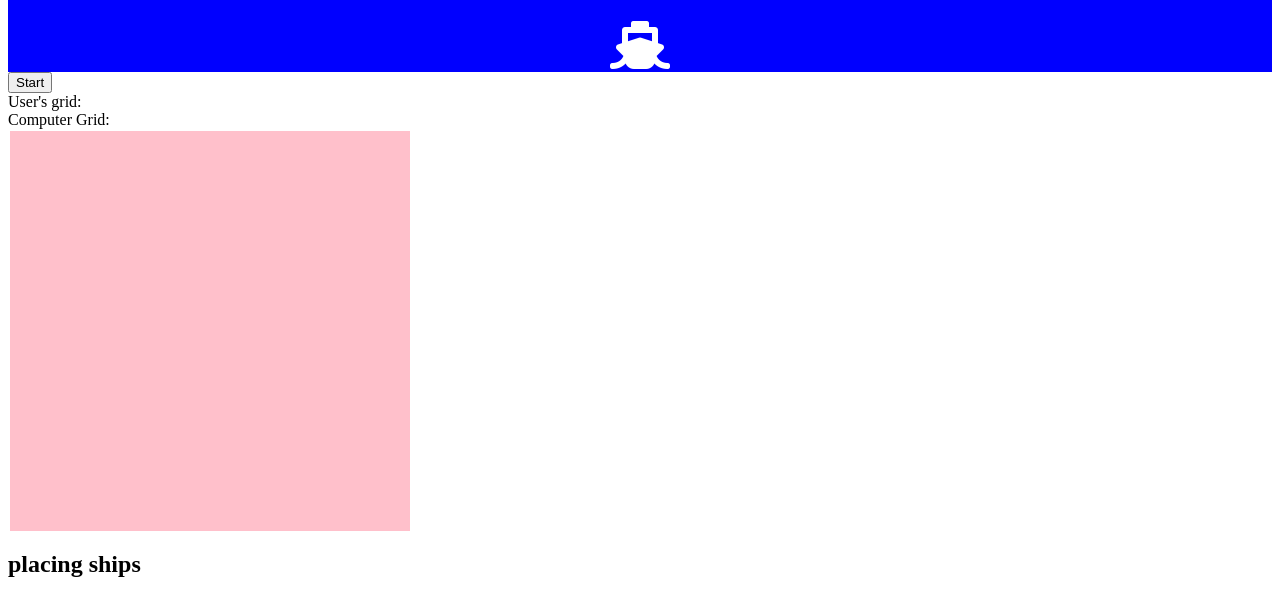
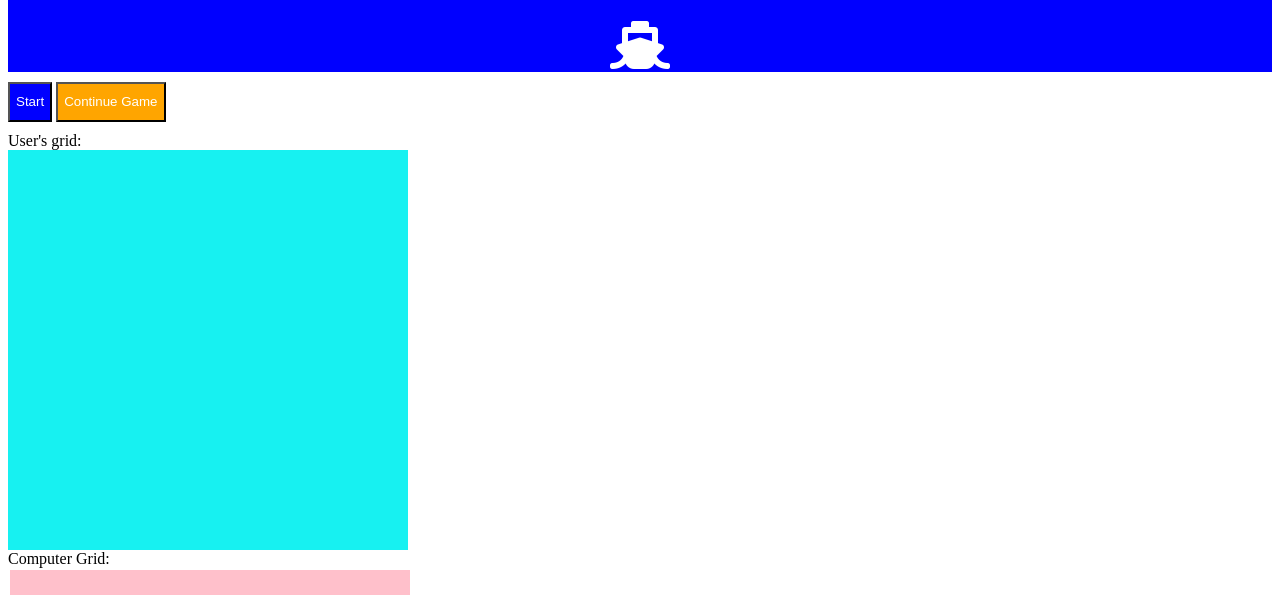
Before and after one commit to ReenaO/battleship2, a plain HTML site: page index.html in a window 1280 px wide. Shown: the part 149-744 px from the top of the page. Drawn offline with Linux system fonts and the light colour scheme.

Commit message:
styling to buttons and grid

```diff
--- a/assets/css/style.css
+++ b/assets/css/style.css
@@ -5,25 +5,39 @@ header {
     display: block;
     font-size: xx-large;
     font-family: 'Roboto Mono', monospace;
-
 }
 
 .fa, .fas {
     font-size: xxx-large;
-} a
+}
+
+.btn {
+    height: 40px;
+    width: auto;
+    margin-top: 10px;
+    margin-bottom: 10px;
+}
+
+.btn-blue {
+    background-color: blue;
+    color: white;
+}
+
+.btn-orange {
+    background-color: orange;
+    color: white;
+}
 
 .user-grid {
     width: 400px;
     height: 400px;
     background-color: rgb(23, 241, 241);
-    display: grid;;
 }
 
 .computer-grid {
     width: 400px;
     height: 400px;
     background-color: pink;
-    display: grid;
     margin: 2px;
  }
 
--- a/assets/js/script.js
+++ b/assets/js/script.js
@@ -1,15 +1,29 @@
 document.addEventListener("DOMContentLoaded", function() {
-    let buttons = document.getElementsByTagName("button");
+    let buttons = document.getElementsByTagName("button"); {
 
     for (let button of buttons) {
-        if(this.getAttribute("data-type") === "start") {
+      if(this.getAttribute("data-type") === "start") {
+
+            let(this.getAttribute("data-type") === "New Game");
             alert("Start Game");
+
+            }  else {
+                let(this.getAttribute("data-type") ==="Continue")
+                    akert("Continue Game");
             }
         }
+    }
+}
 
-        }
 
-        )
+
+
+
+
+
+
+
+
 
 
         function runGame() {
--- a/index.html
+++ b/index.html
@@ -19,11 +19,12 @@
     </header>
 
 
-    <buttoN ClaSS ="btn btn-big  btn-blue">Start</buttoN>
+    <buttoN class ="btn btn-big  btn-blue">Start</button>
+    <button class ="btn btn-big  btn-orange">Continue Game</button>
 
 
     <div class= "grid">
-        <table class=" grid user-grid"> User's grid:</table>
+        <table class="grid user-grid"> User's grid:</table>
         <table class=" grid computer-grid"> Computer Grid:</table>
     </div>
 
```
